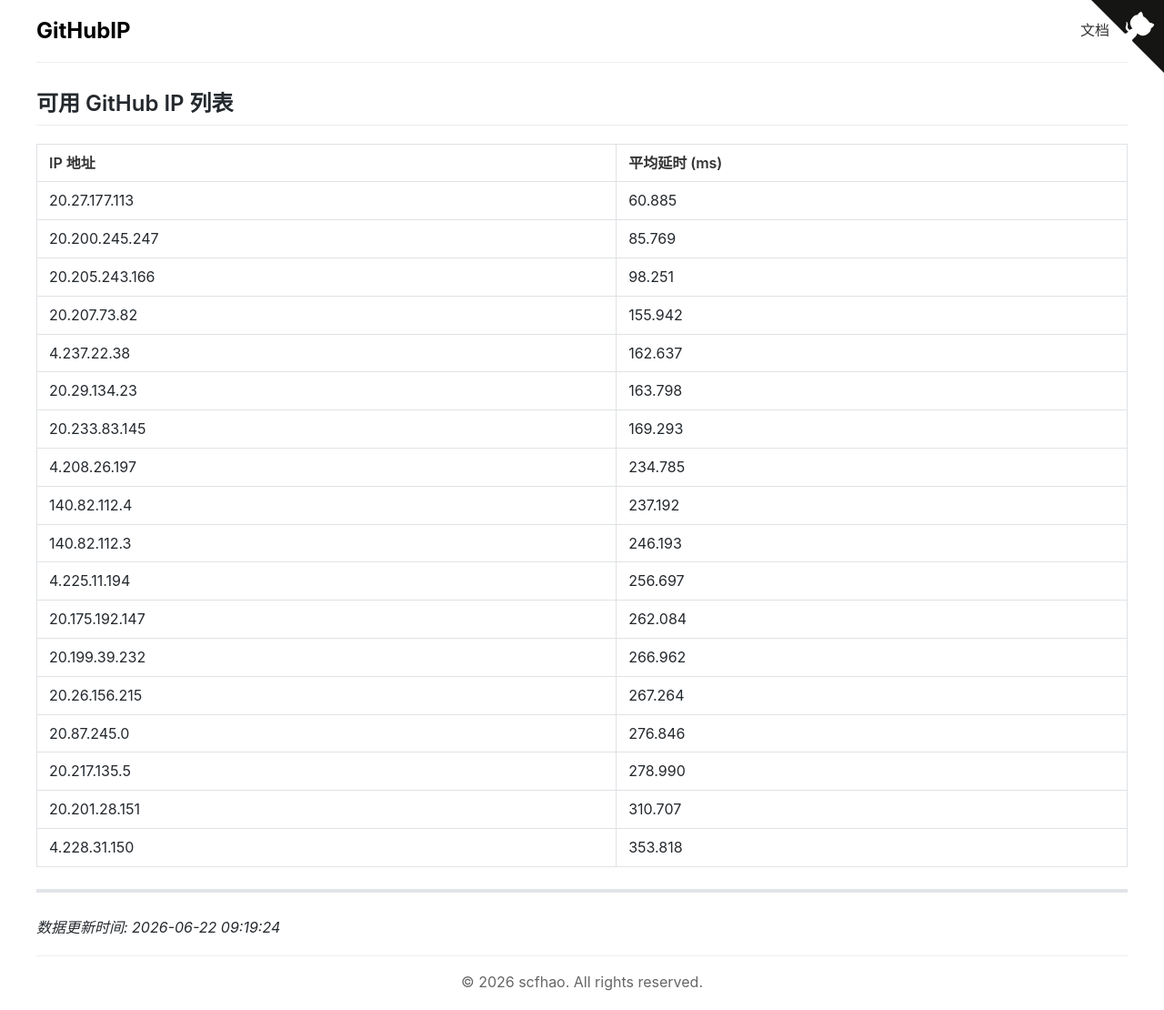
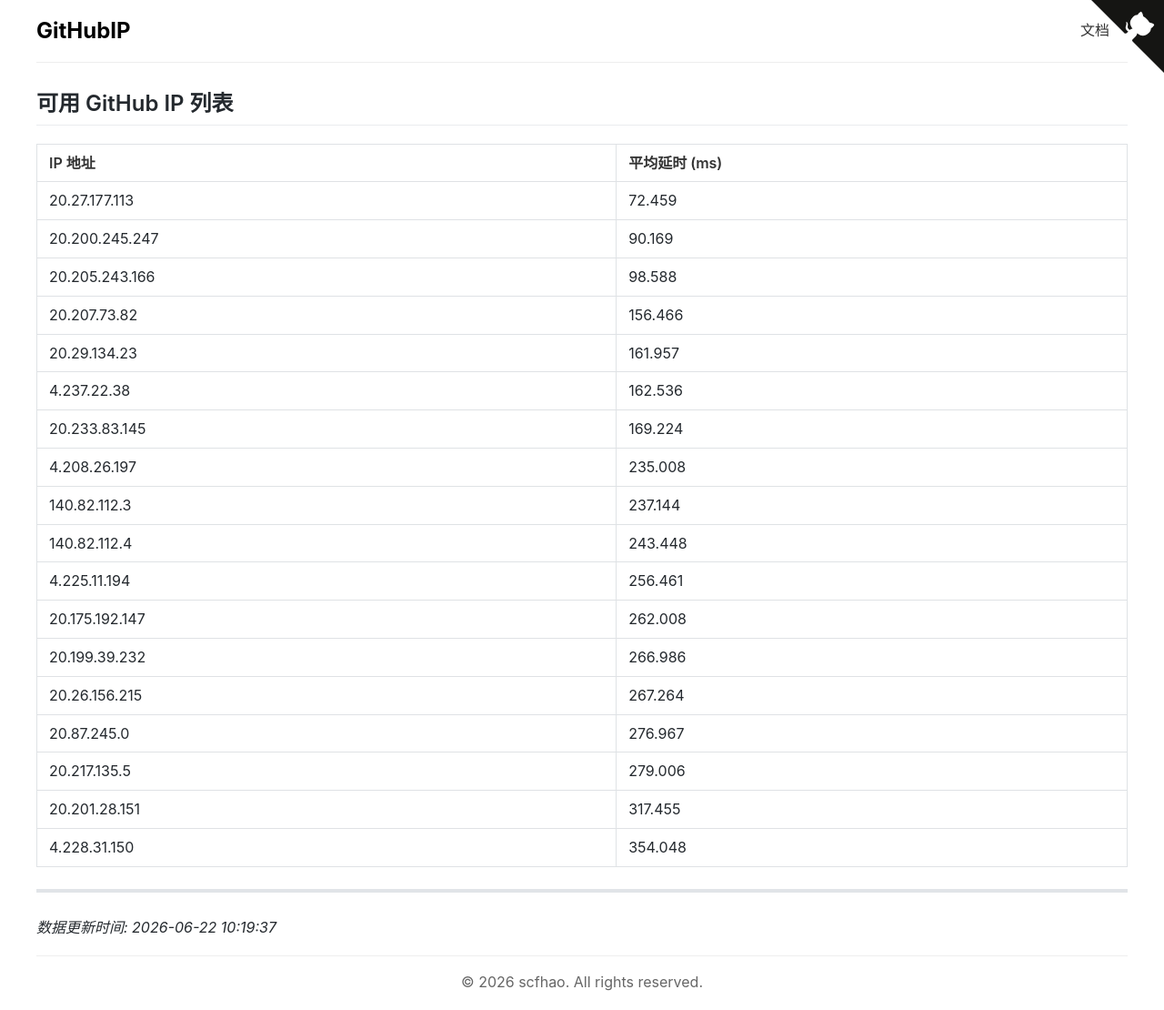
Before and after one commit to scfhao/GitHubIP, a Jekyll site: the page built from index.md, in a window 1280 px wide. Shown: the whole page at 91% size. Built offline with Jekyll 4.4.1, drawn with Linux system fonts in a browser that asks for light colours.

Commit message:
自动脚本执行 - 2026-06-22 10:19:38

```diff
--- a/index.md
+++ b/index.md
@@ -1,32 +1,32 @@
 ---
 layout: home
 title: GitHub IP 列表
-date: 2026-06-22 09:19:24
+date: 2026-06-22 10:19:37
 ---
 
 ## 可用 GitHub IP 列表
 
 | IP 地址 | 平均延时 (ms) |
 |---------|--------------|
-| 20.27.177.113 | 60.885 |
-| 20.200.245.247 | 85.769 |
-| 20.205.243.166 | 98.251 |
-| 20.207.73.82 | 155.942 |
-| 4.237.22.38 | 162.637 |
-| 20.29.134.23 | 163.798 |
-| 20.233.83.145 | 169.293 |
-| 4.208.26.197 | 234.785 |
-| 140.82.112.4 | 237.192 |
-| 140.82.112.3 | 246.193 |
-| 4.225.11.194 | 256.697 |
-| 20.175.192.147 | 262.084 |
-| 20.199.39.232 | 266.962 |
+| 20.27.177.113 | 72.459 |
+| 20.200.245.247 | 90.169 |
+| 20.205.243.166 | 98.588 |
+| 20.207.73.82 | 156.466 |
+| 20.29.134.23 | 161.957 |
+| 4.237.22.38 | 162.536 |
+| 20.233.83.145 | 169.224 |
+| 4.208.26.197 | 235.008 |
+| 140.82.112.3 | 237.144 |
+| 140.82.112.4 | 243.448 |
+| 4.225.11.194 | 256.461 |
+| 20.175.192.147 | 262.008 |
+| 20.199.39.232 | 266.986 |
 | 20.26.156.215 | 267.264 |
-| 20.87.245.0 | 276.846 |
-| 20.217.135.5 | 278.990 |
-| 20.201.28.151 | 310.707 |
-| 4.228.31.150 | 353.818 |
+| 20.87.245.0 | 276.967 |
+| 20.217.135.5 | 279.006 |
+| 20.201.28.151 | 317.455 |
+| 4.228.31.150 | 354.048 |
 
 ---
 
-*数据更新时间: 2026-06-22 09:19:24*
+*数据更新时间: 2026-06-22 10:19:37*
```
